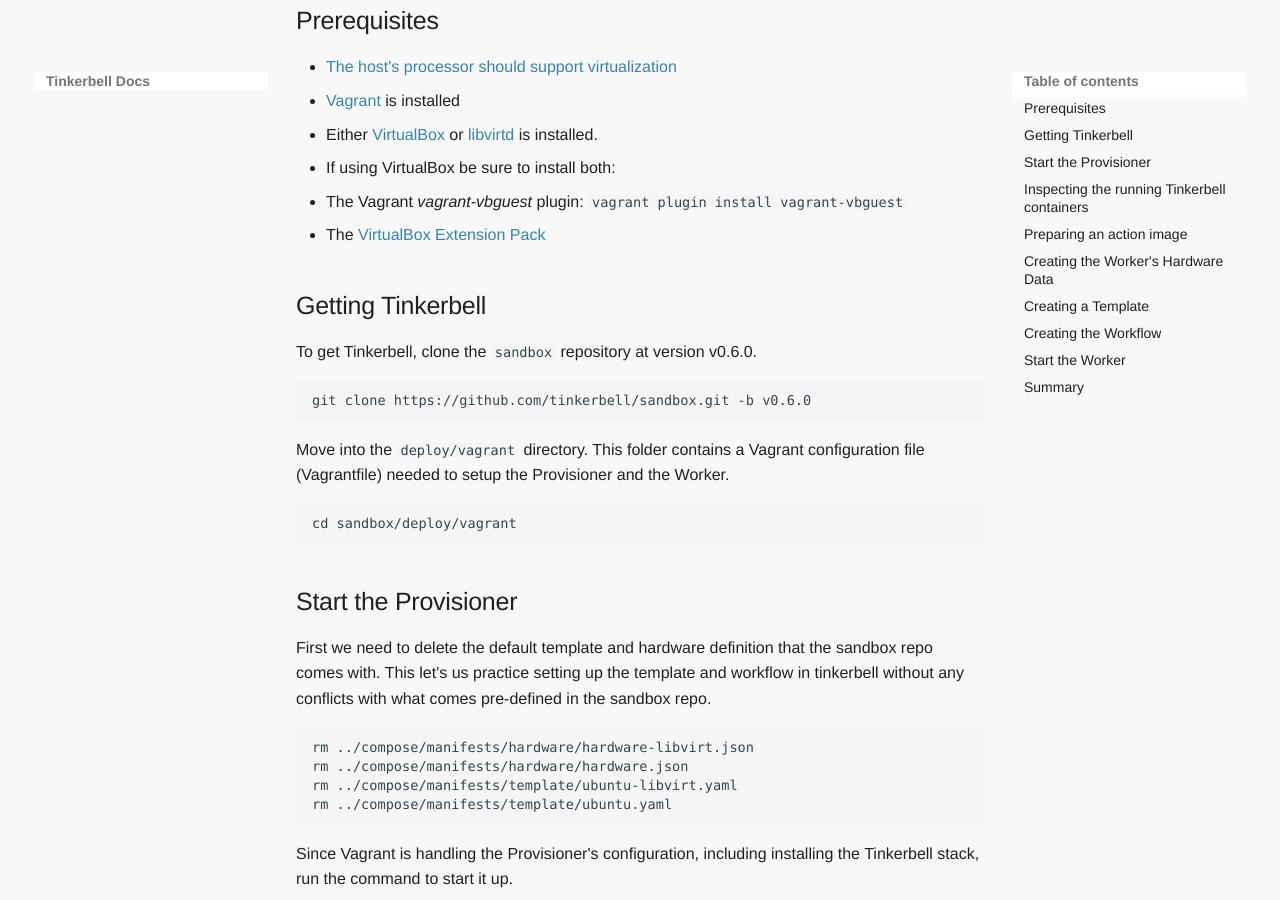
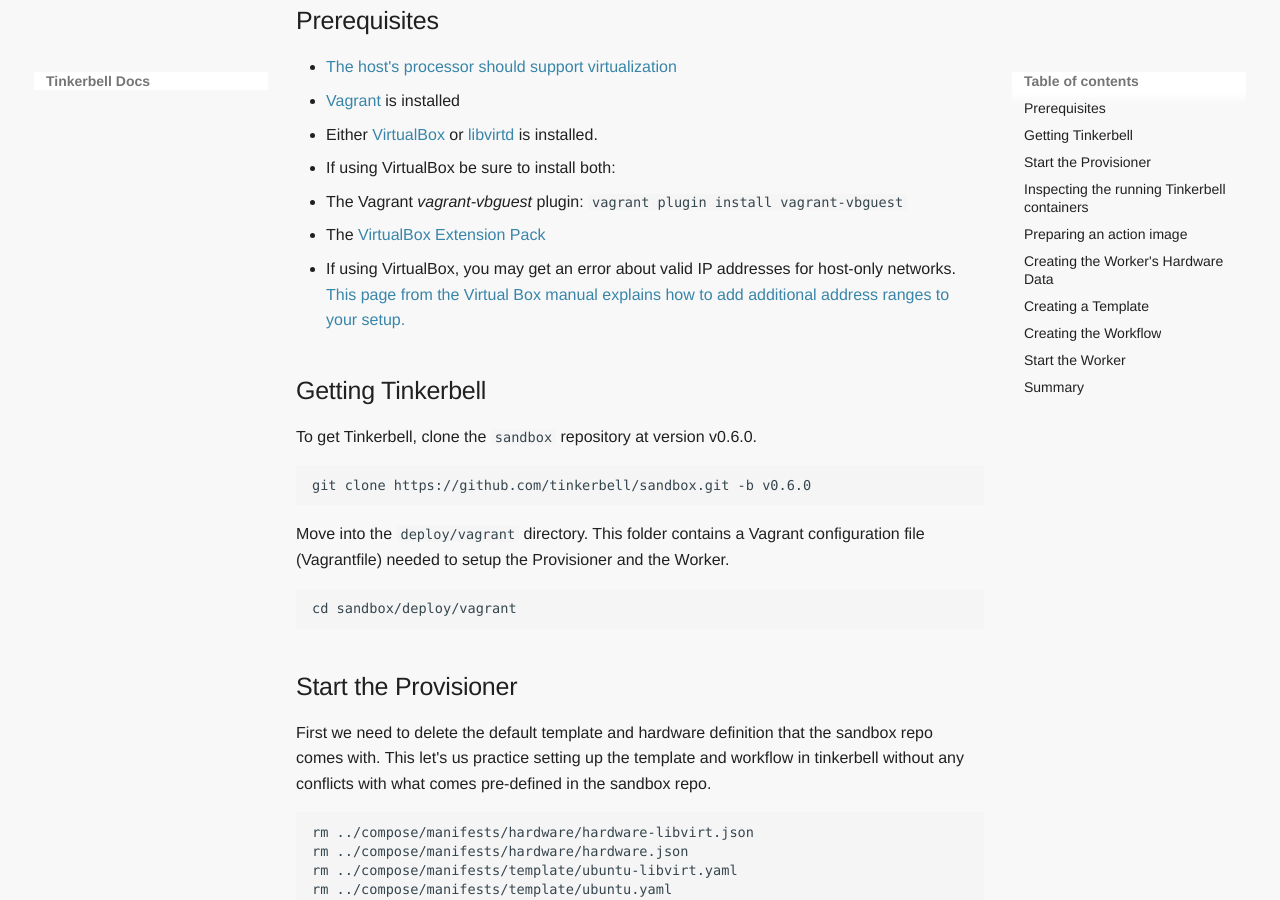
Before and after one commit to tinkerbell/tinkerbell-docs, an MkDocs documentation site: the page built from docs/setup/local-vagrant.md, in a window 1280 px wide and 900 px high, scrolled down 579 px. Built offline with MkDocs 1.6.1 and Material for MkDocs 9.7.7, drawn with Linux system fonts in a browser that asks for light colours; some web fonts are replaced.

Commit message:
Add note about virtualbox private network address ranges.
Signed-off-by: Chris Privitere <cprivite@users.noreply.github.com>

```diff
--- a/docs/setup/local-vagrant.md
+++ b/docs/setup/local-vagrant.md
@@ -26,6 +26,7 @@
 - If using VirtualBox be sure to install both:
   - The Vagrant *vagrant-vbguest* plugin: `vagrant plugin install vagrant-vbguest`
   - The [VirtualBox Extension Pack](https://www.virtualbox.org/wiki/Downloads)
+- If using VirtualBox, you may get an error about valid IP addresses for host-only networks. [This page from the Virtual Box manual explains how to add additional address ranges to your setup.](https://www.virtualbox.org/manual/ch06.html#network_hostonly)
 
 ## Getting Tinkerbell
 
```
